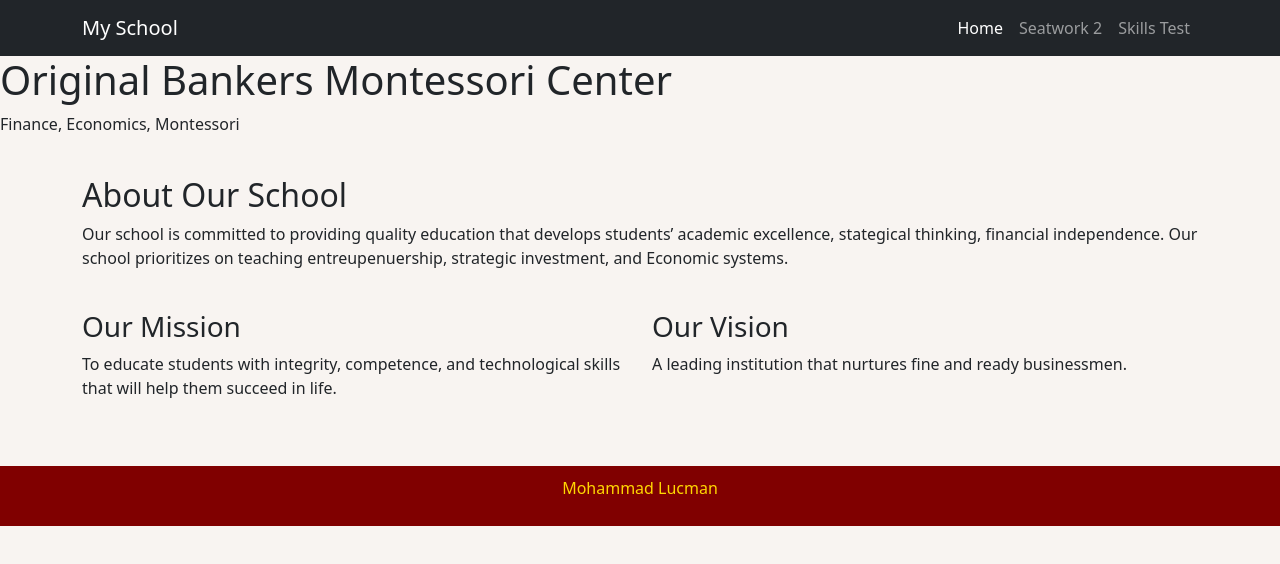
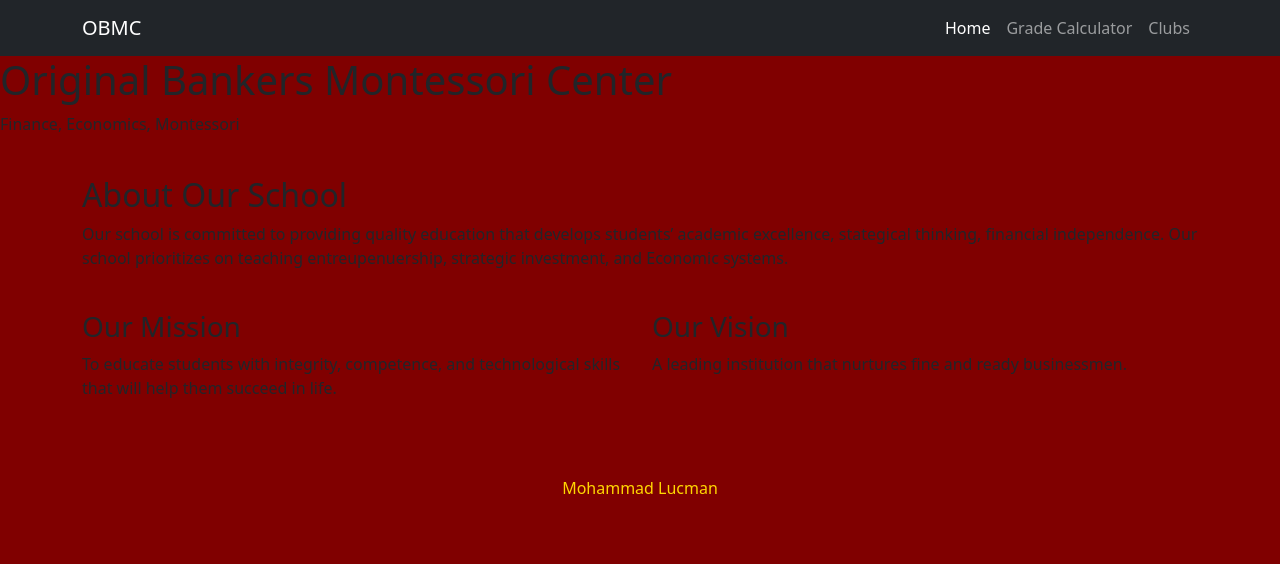
Before and after one commit to LucmanTree/LucmanTree-Fairview_ICT10_Q2Project_Lucman_Mohammad, a plain HTML site: page index.html in a window 1280 px wide. Drawn offline with nearby package versions, Linux system fonts and the light colour scheme.

Commit message:
Update index.html

```diff
--- a/index.html
+++ b/index.html
@@ -9,7 +9,7 @@
 
     <style>
         body {
-            background-color: #f8f4f1;
+            background-color: maroon;
         }
         .nameofskool {
             background-color: maroon;
@@ -35,7 +35,7 @@
 <!-- NAVBAR -->
 <nav class="navbar navbar-expand-lg navbar-dark bg-dark">
     <div class="container">
-        <a class="navbar-brand" href="index.html">My School</a>
+        <a class="navbar-brand" href="index.html">OBMC</a>
         <button class="navbar-toggler" type="button" data-bs-toggle="collapse" data-bs-target="#navbarNav">
             <span class="navbar-toggler-icon"></span>
         </button>
@@ -46,10 +46,10 @@
                     <a class="nav-link active" href="index.html">Home</a>
                 </li>
                 <li class="nav-item">
-                    <a class="nav-link" href="seatwork2.html">Seatwork 2</a>
+                    <a class="nav-link" href="https://lucmantree.github.io/Fairview_ICT10_Q2Seatwork2_Lucman_Mohammad-Public/">Grade Calculator</a>
                 </li>
                 <li class="nav-item">
-                    <a class="nav-link" href="skillstest.html">Skills Test</a>
+                    <a class="nav-link" href="https://lucmantree.github.io/Fairview_ICT10_Q2SkillsTest_Lucman_Mohammad/">Clubs</a>
                 </li>
             </ul>
         </div>
```
